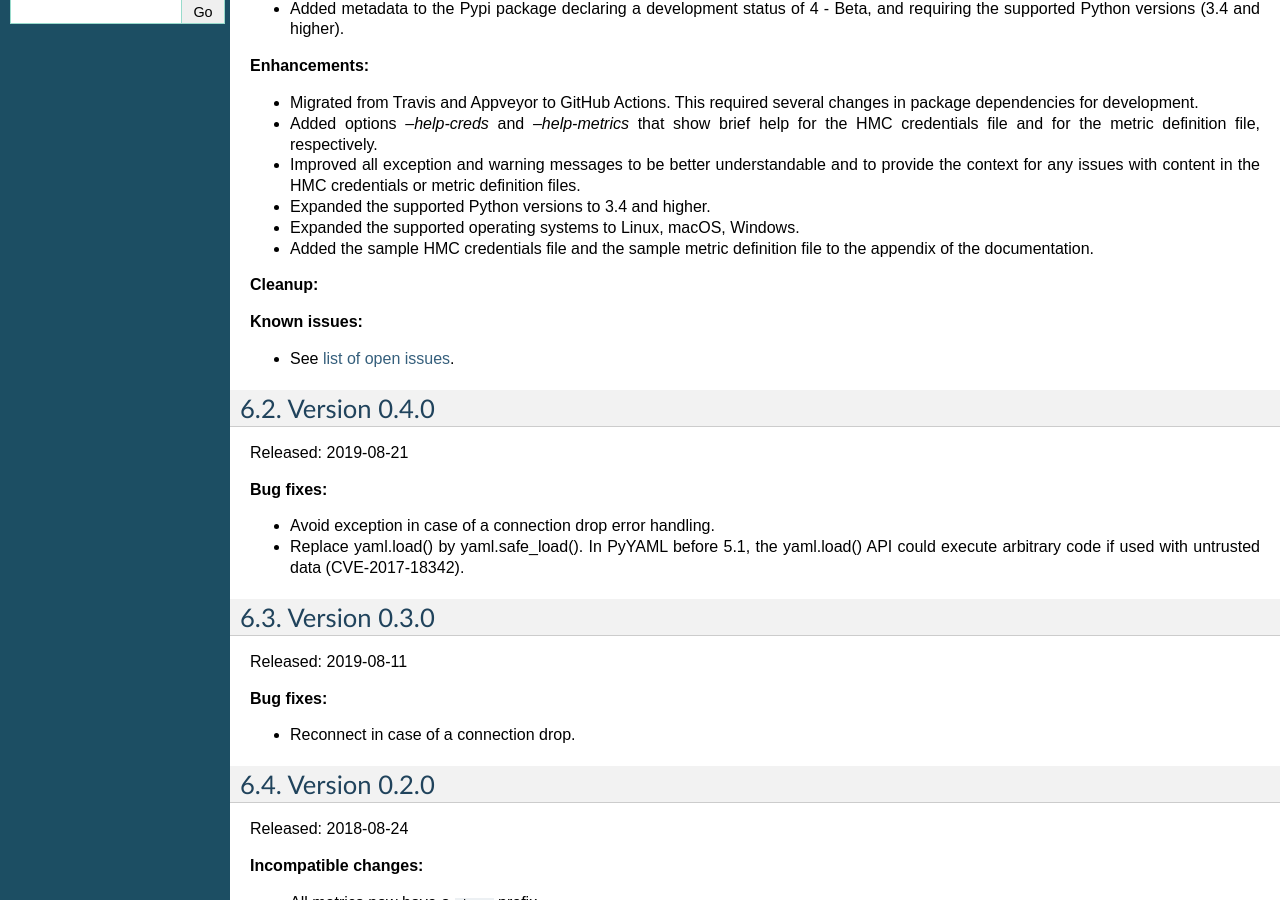
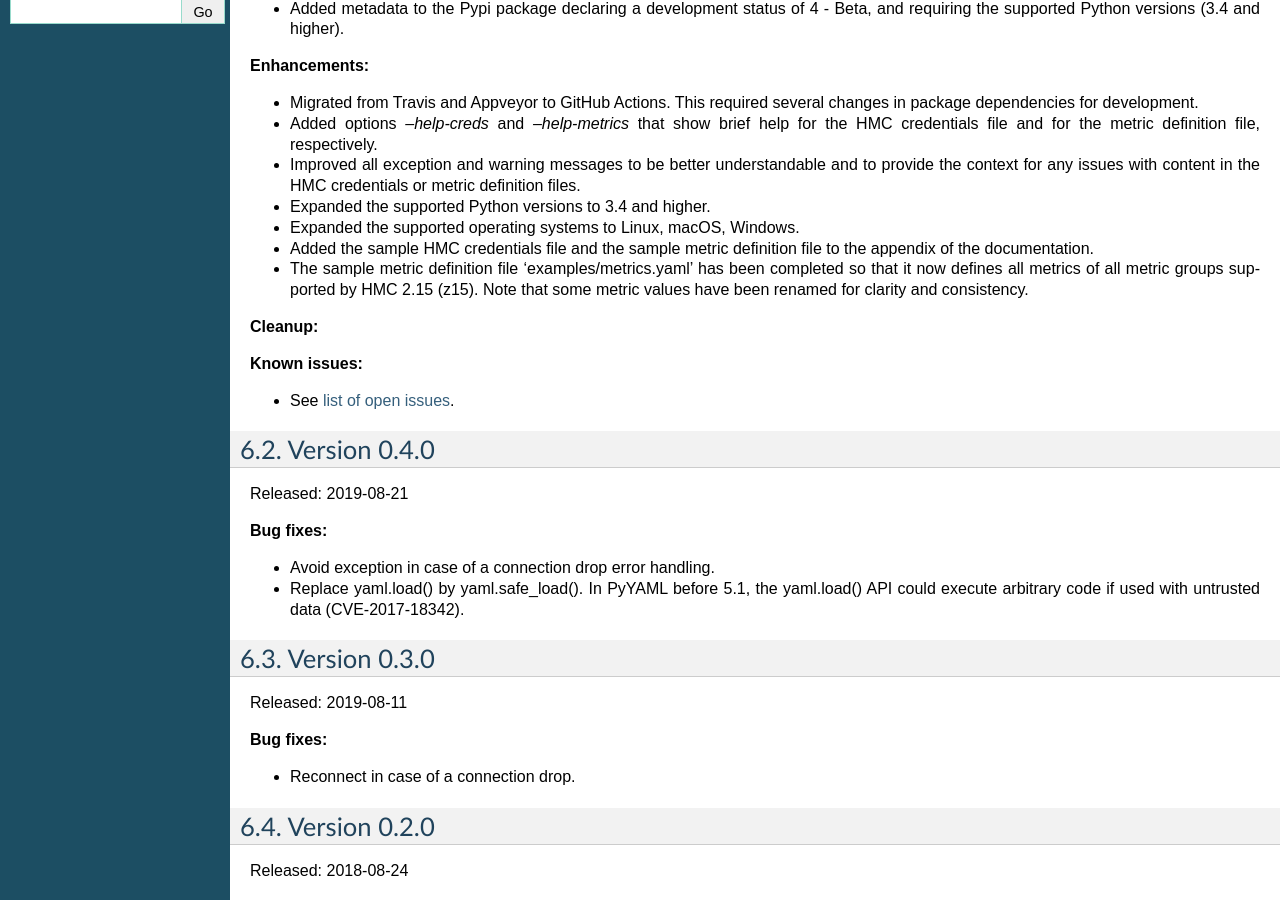
Before and after one commit to zhmcclient/zhmc-prometheus-exporter, a Sphinx documentation site: the page built from docs/changes.rst, in a window 1280 px wide and 900 px high, scrolled down 360 px. Built offline with Sphinx 7.4.7, drawn with Linux system fonts in a browser that asks for light colours; the version number could not be read and is left out.

Commit message:
Completed the sample metric definition file
Details:

* The sample metric definition file 'examples/metrics.yaml' has been completed
  so that it now defines all metrics of all metric groups supported by
  HMC 2.15 (z15). Note that some metric values have been renamed for clarity
  and consistency.

Signed-off-by: Andreas Maier <maiera@de.ibm.com>

```diff
--- a/docs/changes.rst
+++ b/docs/changes.rst
@@ -55,6 +55,11 @@ Released: not yet
 
 * Added the sample HMC credentials file and the sample metric definition file
   to the appendix of the documentation.
+
+* The sample metric definition file 'examples/metrics.yaml' has been completed
+  so that it now defines all metrics of all metric groups supported by
+  HMC 2.15 (z15). Note that some metric values have been renamed for clarity
+  and consistency.
 
 **Cleanup:**
 
```
Also changed, not shown: 1 other file.
